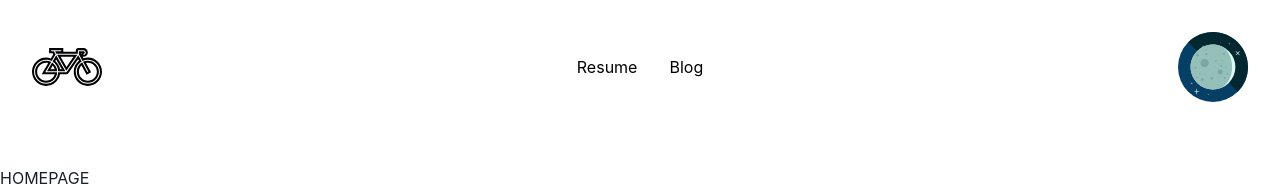
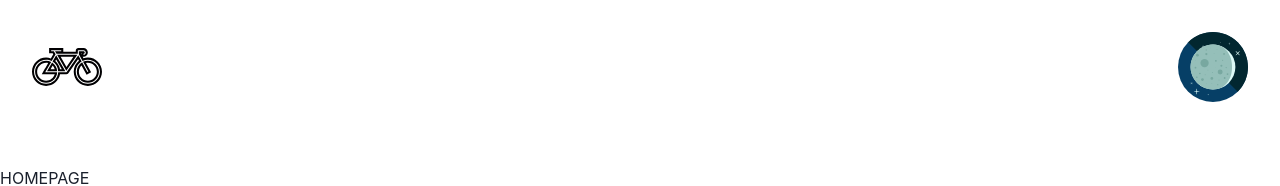
Before and after one commit to CaarnHeir/Portfolio, a Next.js app in the folder client/: page / in a window 1280 px wide. Shown: the top 186 px of the page. Built offline with nearby package versions, Linux system fonts and the light colour scheme.

Commit message:
reinstated dark mode functionality

```diff
--- a/client/components/MenuToggle.js
+++ b/client/components/MenuToggle.js
@@ -5,7 +5,7 @@ import { Box } from "@chakra-ui/react"
 const MenuToggle = ({ toggle, isOpen }) => {
   return (
     <Box display={{ base: "block", md: "none" }} onClick={toggle}>
-      {isOpen ? <CloseIcon /> : <img src='/sun.svg'/>}
+      {isOpen ? <img src='/sun.svg'/> : <img src='/sun.svg'/>}
     </Box>
   )
 };
--- a/client/components/NavBarContainer.js
+++ b/client/components/NavBarContainer.js
@@ -11,7 +11,7 @@ const NavBarContainer = ({ children, ...props }) => {
         mb={8}
         p={8}
         bg={["primary.500", "primary.500", "transparent", "transparent"]}
-        color={["black", "black", "primary.700", "primary.700"]}
+        color={["white", "white", "primary.700", "primary.700"]}
         {...props}
       >
         {children}
--- a/client/components/navbar.js
+++ b/client/components/navbar.js
@@ -1,6 +1,7 @@
 // import { useColorMode } from "@chakra-ui/react";
 import React, { useState } from 'react';
 import { Image } from '@chakra-ui/react';
+import { useColorMode } from '@chakra-ui/react';
 
 import NavBarContainer from "./NavBarContainer";
 import MenuToggle from './MenuToggle';
@@ -8,19 +9,19 @@ import MenuLinks from './MenuLinks';
 import Logo from './Logo';
 
 const Navbar = (props) => {
-  // const { toggleColorMode } = useColorMode();
+  const { toggleColorMode } = useColorMode();
   const [isOpen, setIsOpen] = useState(false);
 
   const toggle = () => setIsOpen(!isOpen)
-
+  const handleClick = () => setToggleColorMode(!toggleColorMode)
   return (
     <NavBarContainer {...props}>
       <Logo/>
       <MenuToggle toggle={toggle} isOpen={isOpen} />
       <MenuLinks isOpen={isOpen} />
-      <Image width={70} height={70} src='/moon.svg'/>
-    </NavBarContainer>)
-
+      <button onClick={toggleColorMode}><Image width={70} height={70} src='/moon.svg'/></button>
+    </NavBarContainer>
+    )
 };
 
 export default Navbar;
```
